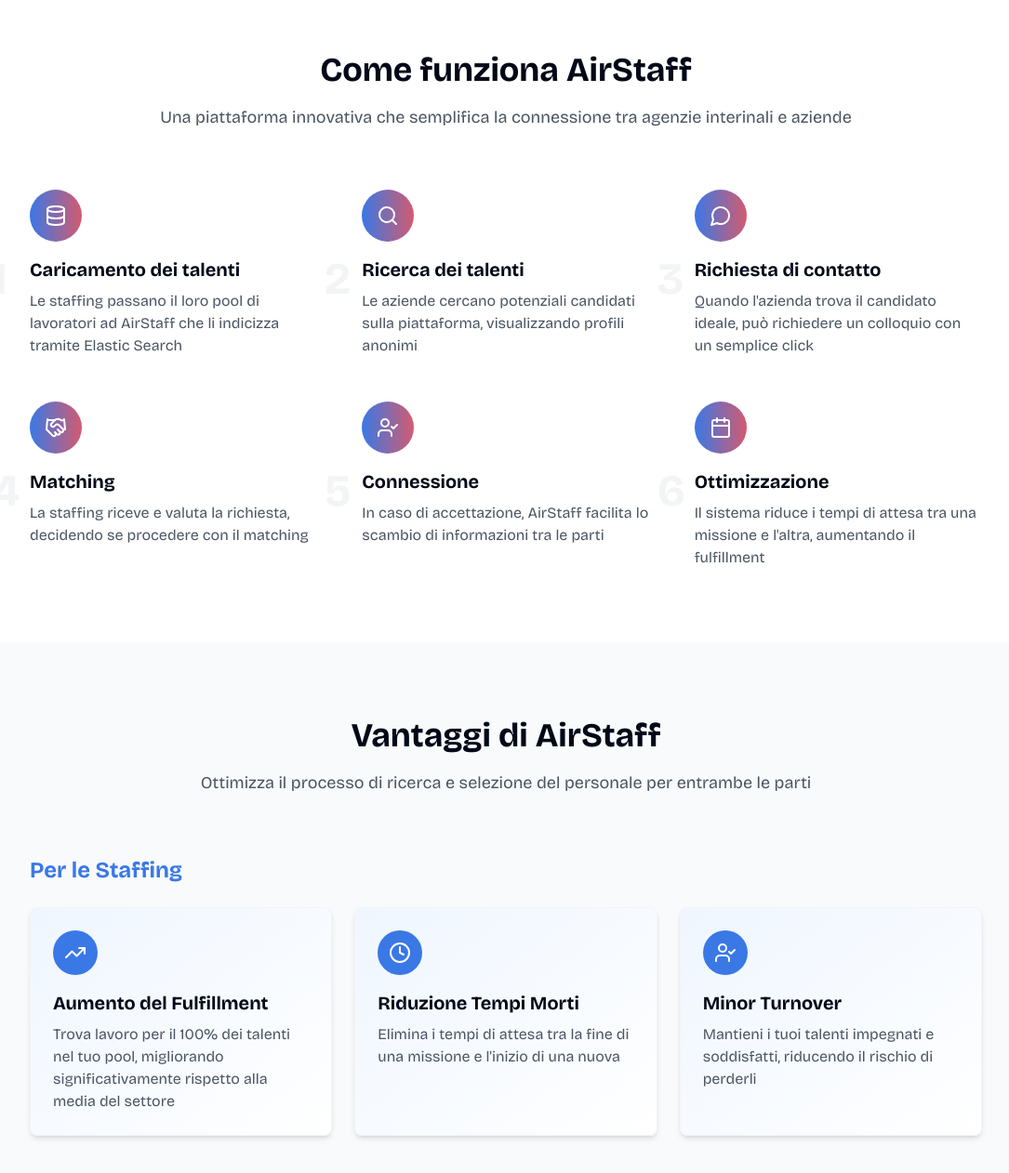
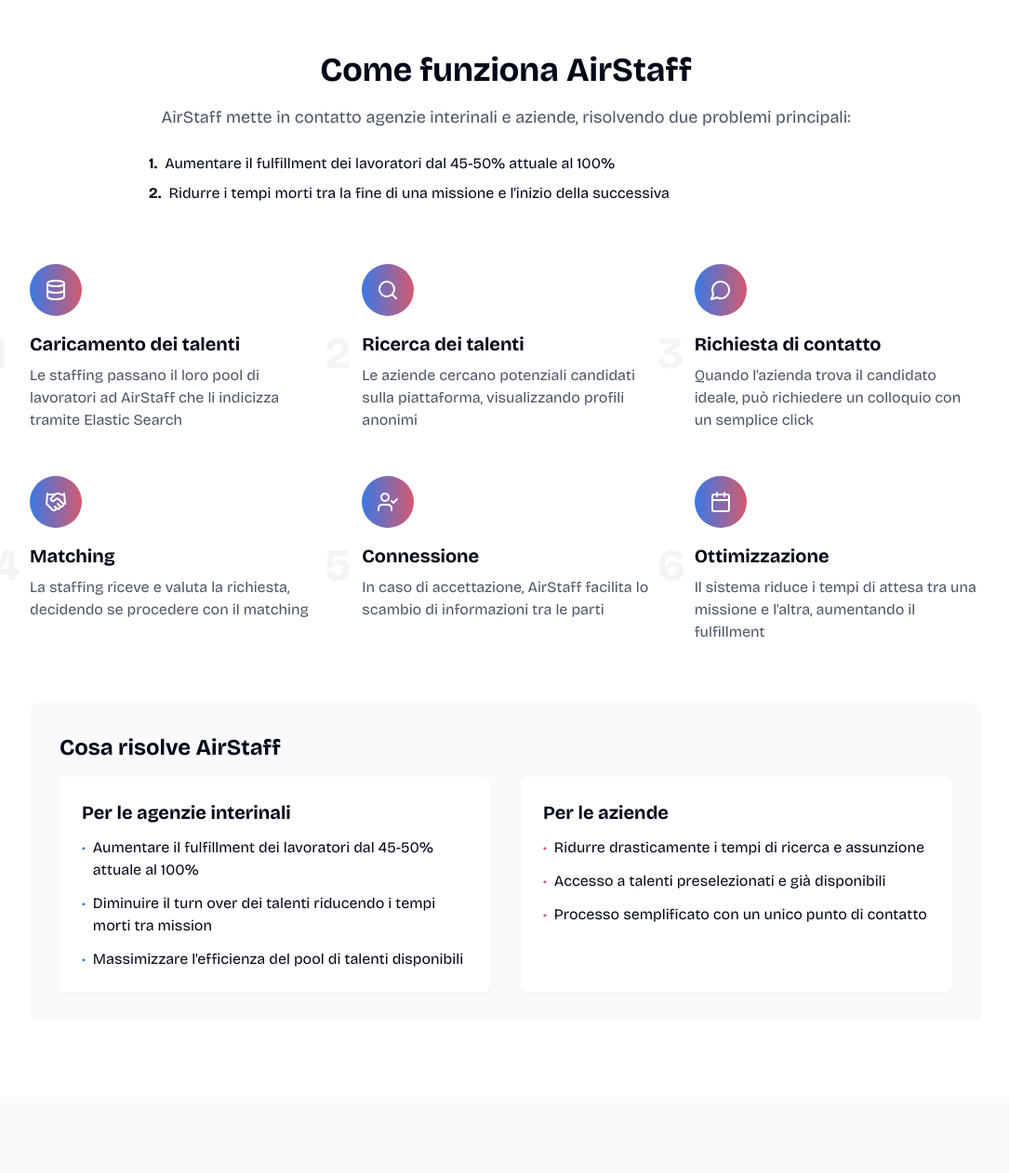
Before and after one commit to DanieleBenzi/airstaff-match-connect, a React (Vite) app: page / in a window 1280 px wide. Shown: the part 742-2004 px from the top of the page at 93% size, without its empty margins (96-1181 px from the left). Built offline with nearby package versions, Linux system fonts and the light colour scheme.

Commit message:
feat: Update HowItWorks section
Update the HowItWorks section with the provided explanation.

```diff
--- a/src/components/HowItWorks.tsx
+++ b/src/components/HowItWorks.tsx
@@ -33,8 +33,18 @@ const HowItWorks: React.FC = () => {
         <div className="text-center mb-16">
           <h2 className="text-3xl md:text-4xl font-bold mb-4">Come funziona AirStaff</h2>
           <p className="text-lg text-gray-600 max-w-3xl mx-auto">
-            Una piattaforma innovativa che semplifica la connessione tra agenzie interinali e aziende
+            AirStaff mette in contatto agenzie interinali e aziende, risolvendo due problemi principali:
           </p>
+          <ul className="text-left max-w-3xl mx-auto mt-6 space-y-2">
+            <li className="flex items-start">
+              <span className="font-bold mr-2">1.</span>
+              <span>Aumentare il fulfillment dei lavoratori dal 45-50% attuale al 100%</span>
+            </li>
+            <li className="flex items-start">
+              <span className="font-bold mr-2">2.</span>
+              <span>Ridurre i tempi morti tra la fine di una missione e l'inizio della successiva</span>
+            </li>
+          </ul>
         </div>
 
         <div className="grid grid-cols-1 md:grid-cols-2 lg:grid-cols-3 gap-12">
@@ -75,6 +85,46 @@ const HowItWorks: React.FC = () => {
             position={6}
           />
         </div>
+
+        <div className="mt-16 bg-gray-50 p-8 rounded-xl">
+          <h3 className="text-2xl font-bold mb-4">Cosa risolve AirStaff</h3>
+          <div className="grid grid-cols-1 md:grid-cols-2 gap-8">
+            <div className="bg-white p-6 rounded-lg shadow-sm">
+              <h4 className="text-xl font-bold mb-3">Per le agenzie interinali</h4>
+              <ul className="space-y-3">
+                <li className="flex gap-2">
+                  <span className="text-airstaff-blue">•</span>
+                  <span>Aumentare il fulfillment dei lavoratori dal 45-50% attuale al 100%</span>
+                </li>
+                <li className="flex gap-2">
+                  <span className="text-airstaff-blue">•</span>
+                  <span>Diminuire il turn over dei talenti riducendo i tempi morti tra mission</span>
+                </li>
+                <li className="flex gap-2">
+                  <span className="text-airstaff-blue">•</span>
+                  <span>Massimizzare l'efficienza del pool di talenti disponibili</span>
+                </li>
+              </ul>
+            </div>
+            <div className="bg-white p-6 rounded-lg shadow-sm">
+              <h4 className="text-xl font-bold mb-3">Per le aziende</h4>
+              <ul className="space-y-3">
+                <li className="flex gap-2">
+                  <span className="text-airstaff-pink">•</span>
+                  <span>Ridurre drasticamente i tempi di ricerca e assunzione</span>
+                </li>
+                <li className="flex gap-2">
+                  <span className="text-airstaff-pink">•</span>
+                  <span>Accesso a talenti preselezionati e già disponibili</span>
+                </li>
+                <li className="flex gap-2">
+                  <span className="text-airstaff-pink">•</span>
+                  <span>Processo semplificato con un unico punto di contatto</span>
+                </li>
+              </ul>
+            </div>
+          </div>
+        </div>
       </div>
     </section>
   );
```
